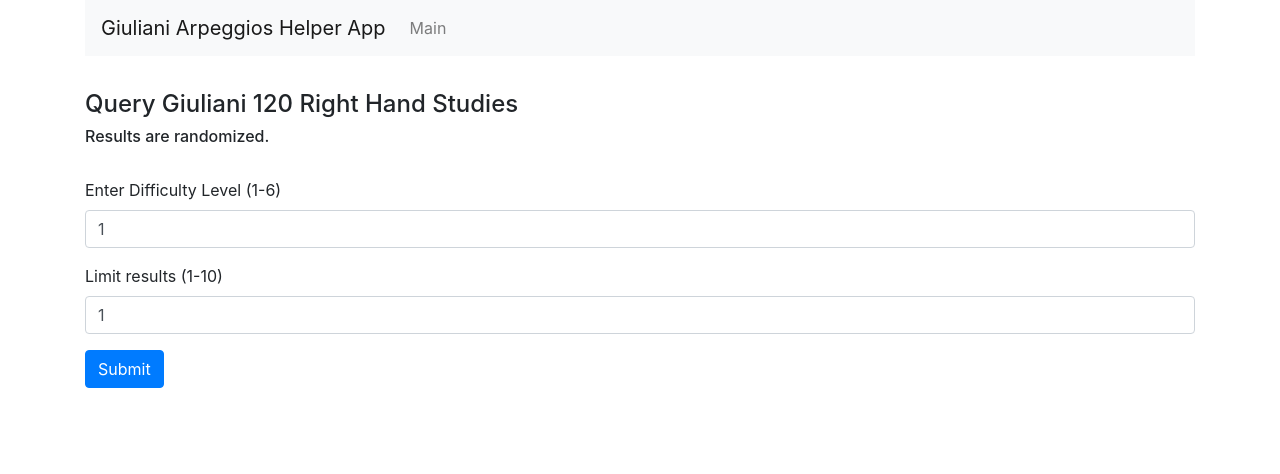
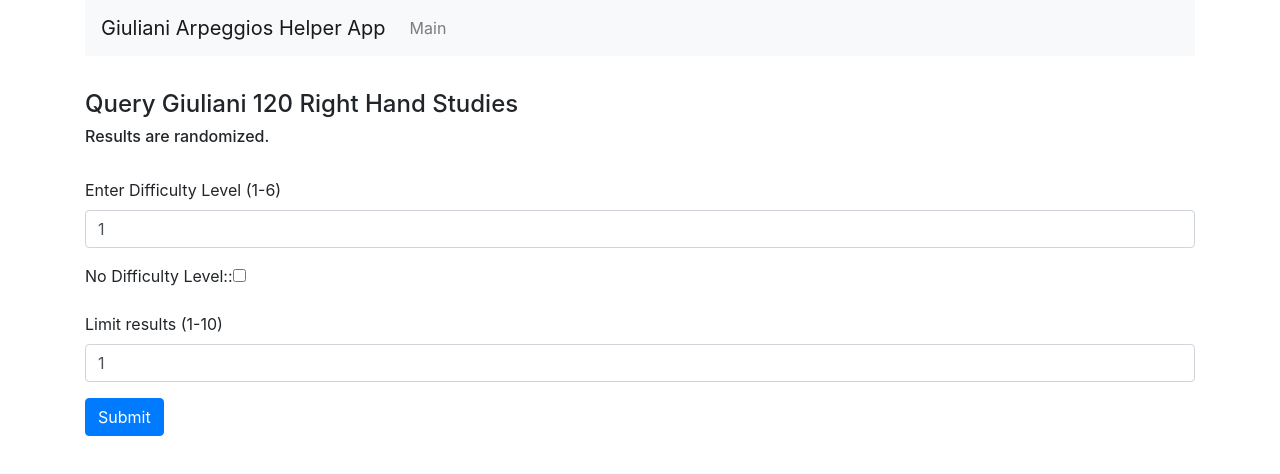
Before and after one commit to rmd6502/giuliani-arpeggio-helper, a React (Create React App) app in the folder giuliani-app-client/: page / in a window 1280 px wide. Shown: the top 474 px of the page. Built offline with nearby package versions, Linux system fonts and the light colour scheme.

Commit message:
added no difficulty level checkbox

```diff
--- a/giuliani-app-client/src/components/mainpage-component.js
+++ b/giuliani-app-client/src/components/mainpage-component.js
@@ -12,10 +12,12 @@ export default class MainPage extends Component {
     this.state = {
       studyDifficultyLevel: '1',
       studyResultLimit: '1',
+      studyNoDifficulty: false
     }
 
     this.onChangeStudyDifficultyLevel = this.onChangeStudyDifficultyLevel.bind(this);
     this.onChangeStudyResultLimit = this.onChangeStudyResultLimit.bind(this);
+    this.onChangeStudyNoDifficulty = this.onChangeStudyNoDifficulty.bind(this);
     this.onSubmit = this.onSubmit.bind(this);
   }
 
@@ -31,10 +33,18 @@ export default class MainPage extends Component {
     })
   }
 
+  onChangeStudyNoDifficulty(e) {
+    this.setState({
+      studyNoDifficulty: e.target.value
+    })
+  }
+
   onSubmit(e) {
     e.preventDefault();
+
     console.log(`Difficulty Level: ${this.state.studyDifficultyLevel}`);
     console.log(`Limit results: ${this.state.studyResultLimit}`);
+    console.log(`No difficulty level: ${this.state.studyNoDifficulty}`)
 
     this.props.history.push('/display');
   }
@@ -48,6 +58,7 @@ export default class MainPage extends Component {
         <br></br>
 
         <form onSubmit={this.onSubmit}>
+
           <div className="form-group">
             <label>Enter Difficulty Level (1-6)</label>
               <input type="number"
@@ -58,6 +69,18 @@ export default class MainPage extends Component {
                 onChange={this.onChangeStudyDifficultyLevel}
               />
           </div>
+
+          <div className="form-group">
+            <label>No Difficulty Level::</label>
+            <input
+              name="noDifficultyLevel"
+              type="checkbox"
+              checked={this.state.studyNoDifficulty }
+              onChange={this.onChangeStudyNoDifficulty}
+            />
+
+          </div>
+
           <div className="form-group">
             <label>Limit results (1-10)</label>
             <input type="number"
@@ -68,9 +91,11 @@ export default class MainPage extends Component {
               onChange={this.onChangeStudyResultLimit}
             />
           </div>
+
           <div className="form-group">
             <input type="submit" value="Submit" className="btn btn-primary" />
           </div>
+
         </form>
 
       </div>
```
